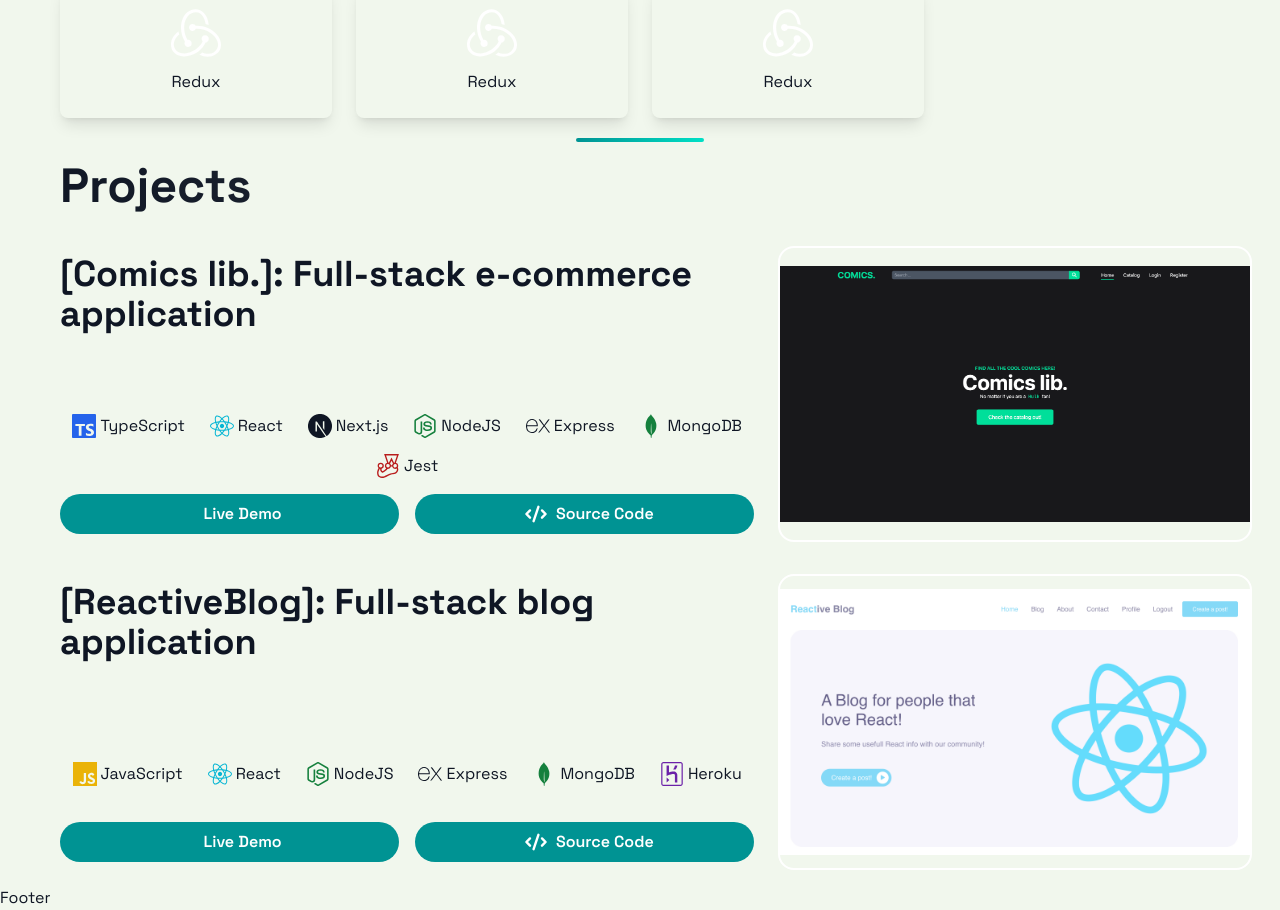
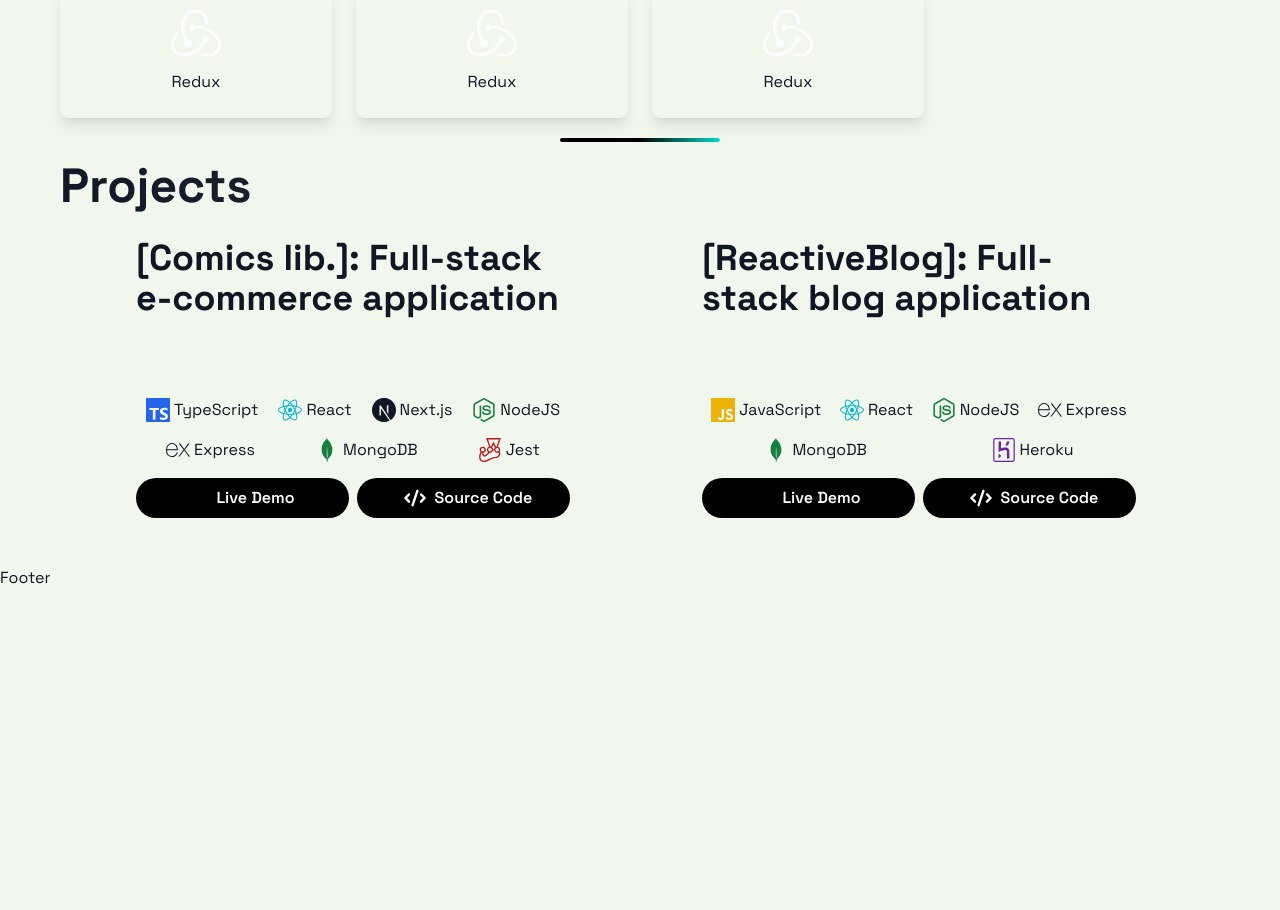
Before and after one commit to tsvetislavt99/portfolio-next, a Next.js app: page / in a window 1280 px wide. Shown: the part 880-1790 px from the top of the page. After the commit the page ends 1470 px from the top, so only its background shows below. Built offline with nearby package versions, Linux system fonts and the light colour scheme.

Commit message:
Layout fixes

```diff
--- a/src/components/Hero/Hero.tsx
+++ b/src/components/Hero/Hero.tsx
@@ -12,7 +12,7 @@ export default function Hero(): JSX.Element {
         </h1>
         <p className="pb-7 opacity-70">Just a cool Web Developer</p>
         <div className="flex flex-row">
-          <button className="px-3 py-1 rounded-full text-light-primary dark:bg-light-accent bg-dark-accent hover:scale-105 transition duration-300">
+          <button className="px-3 py-1 rounded-full text-light-primary dark:bg-gradient-to-r dark:from-light-accent dark:to-light-secondary bg-black hover:scale-105 transition duration-300">
             About me
           </button>
           <div className="h-10 w-1 border-r-2 border-dark-primary dark:border-light-primary pl-5" />
--- a/src/components/Navbar/Navbar.tsx
+++ b/src/components/Navbar/Navbar.tsx
@@ -24,7 +24,7 @@ export default function Navbar() {
   return (
     <>
       <div className="flex flex-nowrap justify-between items-center max-w-[1240px] mx-auto px-4 h-24 text-dark-primary dark:text-light-primary">
-        <h1 className="flex w-content text-2xl font-extrabold text-dark uppercase">
+        <h1 className="flex w-content text-2xl font-extrabold text-dark uppercase select-none">
           <CodeIcon
             className="h-8 w-8"
             color="text-dark-primary dark:text-light-primary"
--- a/src/components/ProjectCard/ProjectCard.tsx
+++ b/src/components/ProjectCard/ProjectCard.tsx
@@ -21,28 +21,58 @@ import { CodeIcon } from '@heroicons/react/solid';
 const technologyMap = new Map([
   [
     'javascript',
-    <SiJavascript key="javascript" className="w-6 h-6 text-yellow-500" />,
+    <SiJavascript
+      key="javascript"
+      className="w-4 xs:w-6 h-4 xs:h-6 text-yellow-500"
+    />,
   ],
-  ['nodejs', <SiNodedotjs key="nodejs" className="w-6 h-6 text-green-700" />],
-  ['express', <SiExpress key="express" className="w-6 h-6" />],
+  [
+    'nodejs',
+    <SiNodedotjs
+      key="nodejs"
+      className="w-4 xs:w-6 h-4 xs:h-6 text-green-700"
+    />,
+  ],
+  ['express', <SiExpress key="express" className="w-4 xs:w-6 h-4 xs:h-6" />],
   [
     'jsonwebtokens',
-    <SiJsonwebtokens key="jsonwebtokens" className="w-6 h-6" />,
+    <SiJsonwebtokens key="jsonwebtokens" className="w-4 xs:w-6 h-4 xs:h-6" />,
   ],
-  ['react', <FaReact key="react" className="w-6 h-6 text-cyan-500" />],
+  [
+    'react',
+    <FaReact key="react" className="w-4 xs:w-6 h-4 xs:h-6 text-cyan-500" />,
+  ],
   [
     'typescript',
-    <SiTypescript key="typescript" className="w-6 h-6 text-blue-600" />,
+    <SiTypescript
+      key="typescript"
+      className="w-4 xs:w-6 h-4 xs:h-6 text-blue-600"
+    />,
   ],
-  ['mongodb', <SiMongodb key="mongodb" className="w-6 h-6 text-green-700" />],
-  ['jest', <SiJest key="jest" className="w-6 h-6 text-red-700" />],
+  [
+    'mongodb',
+    <SiMongodb
+      key="mongodb"
+      className="w-4 xs:w-6 h-4 xs:h-6 text-green-700"
+    />,
+  ],
+  [
+    'jest',
+    <SiJest key="jest" className="w-4 xs:w-6 h-4 xs:h-6 text-red-700" />,
+  ],
   [
     'firebase',
-    <SiFirebase key="firebase" className="w-6 h-6 text-orange-500" />,
+    <SiFirebase
+      key="firebase"
+      className="w-4 xs:w-6 h-4 xs:h-6 text-orange-500"
+    />,
   ],
-  ['next.js', <SiNextdotjs key="nextjs" className="w-6 h-6" />],
-  ['heroku', <SiHeroku key="heroku" className="w-6 h-6 text-purple-800" />],
-  ['vercel', <SiVercel key="vercel" className="w-6 h-6" />],
+  ['next.js', <SiNextdotjs key="nextjs" className="w-4 xs:w-6 h-4 xs:h-6" />],
+  [
+    'heroku',
+    <SiHeroku key="heroku" className="w-4 xs:w-6 h-4 xs:h-6 text-purple-800" />,
+  ],
+  ['vercel', <SiVercel key="vercel" className="w-4 xs:w-6 h-4 xs:h-6" />],
 ]);
 
 export interface ProjectCardProps {
@@ -55,27 +85,15 @@ export interface ProjectCardProps {
 
 export default function ProjectCard({
   title,
-  imgUrl,
   hasLiveDemo,
   hasSourceCode,
   technologiesUsed,
 }: ProjectCardProps): JSX.Element {
   return (
-    <div className="md:w-full md:h-[20.5rem] w-[20.5rem] h-[40rem] mx-auto p-4 pl-8 flex flex-col ease-linear duration-300 md:flex-row-reverse">
-      <div className="h-full w-full rounded-2xl basis-2/3 relative">
-        <div className="h-full w-full md:mx-2 relative border-2 border-white rounded-2xl">
-          <Image
-            src={imgUrl}
-            alt="thumbnail"
-            layout="fill"
-            objectFit="contain"
-            className="rounded-xl"
-          />
-        </div>
-      </div>
-
-      <div className="flex flex-col justify-between h-full w-full mr-2 rounded-2xl ">
-        <h1 className="m-2 text-4xl font-bold dark:text-white">{title}</h1>
+    <div className="flex flex-col basis-1/2 md:max-w-[350px] lg:max-w-[450px] justify-between mr-2 rounded-2xl mb-10">
+      <h1 className="m-2 text-xl sm:text-2xl md:text-4xl font-bold dark:text-white">
+        {title}
+      </h1>
 
       <div className="pt-5 md:pt-16 pr-2 pl-2 flex flex-row justify-around flex-wrap">
         {technologiesUsed.map((technology: string, i: number) => {
@@ -87,31 +105,34 @@ export default function ProjectCard({
               className="flex flex-row items-center m-2"
             >
               {icon}
-                <h1 className="pl-1 dark:text-white">{technology}</h1>
+              <h1 className="pl-1 text-xs xs:text-base dark:text-white">
+                {technology}
+              </h1>
             </div>
           );
         })}
       </div>
 
-        <div className="flex flex-col md:flex-row">
+      <div className="flex flex-col xs:flex-row">
         <button
           disabled={!hasLiveDemo}
-            className="w-full md:m-2 m-auto mt-8 bg-dark-accent dark:bg-light-accent pt-2 pb-2 pl-6 pr-4 rounded-full flex flex-row justify-center items-center hover:scale-105 ease-linear duration-300"
+          className="w-full mr-6 md:mr-0 md:m-2 m-auto mt-8 dark:bg-gradient-to-r dark:from-light-accent dark:to-light-secondary bg-black pt-2 pb-2 pl-6 pr-4 rounded-full flex flex-row justify-center items-center hover:scale-105 ease-linear duration-300"
         >
           <FaPlay className="animate-ping" size={10} color="#fff" />
-            <h1 className="text-white text-md font-semibold pl-2">Live Demo</h1>
+          <h1 className="text-white md:text-sm lg:text-base  font-semibold pl-2">
+            Live Demo
+          </h1>
         </button>
         <button
           disabled={!hasSourceCode}
-            className="w-full md:m-2 m-auto mt-8 bg-dark-accent dark:bg-light-accent pt-2 pb-2 pl-6 pr-4 rounded-full flex flex-row justify-center items-center hover:scale-105 ease-linear duration-300"
+          className="w-full md:m-2 m-auto mt-8 dark:bg-gradient-to-r dark:from-light-accent dark:to-light-secondary bg-black pt-2 pb-2 pl-6 pr-4 rounded-full flex flex-row justify-center items-center hover:scale-105 ease-linear duration-300"
         >
           <CodeIcon className="w-6 h-6" color="#fff" />
-            <h1 className="text-white text-md font-semibold pl-2">
+          <h1 className="text-white md:text-sm lg:text-base font-semibold pl-2">
             Source Code
           </h1>
         </button>
       </div>
     </div>
-    </div>
   );
 }
--- a/src/components/Projects/Projects.tsx
+++ b/src/components/Projects/Projects.tsx
@@ -8,7 +8,7 @@ export default function Projects() {
       <h1 className="py-5 px-5 sm:px-10 text-2xl sm:text-5xl font-bold text-transparent bg-clip-text bg-gradient-to-r from-dark-primary to-dark-primary/80 dark:from-light-primary dark:to-light-primary/70">
         Projects
       </h1>
-      <div>
+      <div className="max-w-[1024px] mx-auto px-8 lg:px-0 flex flex-col md:flex-row justify-between ease-linear duration-300">
         {projectsData.map((project) => (
           <ProjectCard key={project.title} {...project} />
         ))}
--- a/src/components/SectionBreak/SecitonBreak.tsx
+++ b/src/components/SectionBreak/SecitonBreak.tsx
@@ -2,6 +2,6 @@ import React from 'react';
 
 export default function SecitonBreak(): JSX.Element {
   return (
-    <div className="max-w-[1240px] mx-auto mt-5 block w-32 h-1 rounded-full bg-gradient-to-r from-dark-accent to-light-secondary" />
+    <div className="max-w-[1240px] mx-auto mt-5 block w-40 h-1 rounded-full bg-gradient-to-r from-black via-black to-light-secondary dark:from-dark-accent dark:to-light-secondary" />
   );
 }
--- a/tailwind.config.js
+++ b/tailwind.config.js
@@ -8,6 +8,13 @@ module.exports = {
   darkMode: 'class',
   theme: {
     extend: {
+      screens: {
+        xs: '475px',
+        sm: '640px',
+        md: '768px',
+        lg: '1024px',
+        xl: '1280px',
+      },
       fontFamily: {
         sans: ['"Space Grotesk"', 'sans-serif'],
       },
```
Lines whose indentation alone changed are shown as unchanged.
